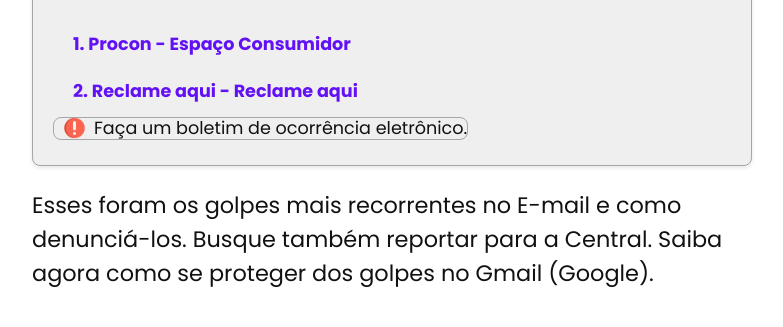
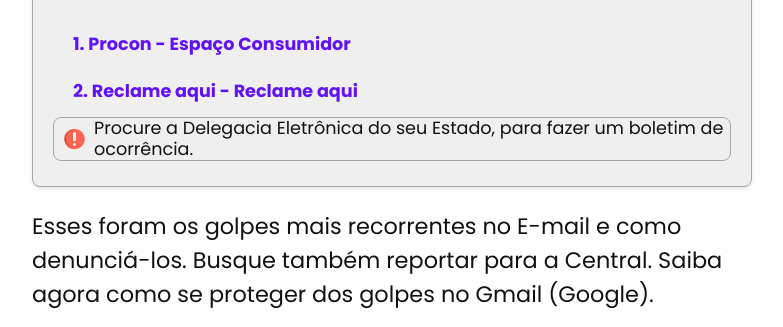
Before and after one commit to IsacristineReis/CyberEducacao, a plain HTML site: page email.html in a window 1280 px wide. Shown: the part 1824-2151 px from the top of the page, without its empty margins (128-911 px from the left). Drawn offline with nearby package versions, Linux system fonts and the light colour scheme; a web font is replaced by a local one.

Commit message:
Update email.html

```diff
--- a/email.html
+++ b/email.html
@@ -210,7 +210,7 @@
                   >
                 </li>
                 <li class="seta-direita">
-                  Faça um boletim de ocorrência eletrônico.
+                  Procure a Delegacia Eletrônica do seu Estado, para fazer um boletim de ocorrência.
                 </li>
               </ul>
             </div>
```
